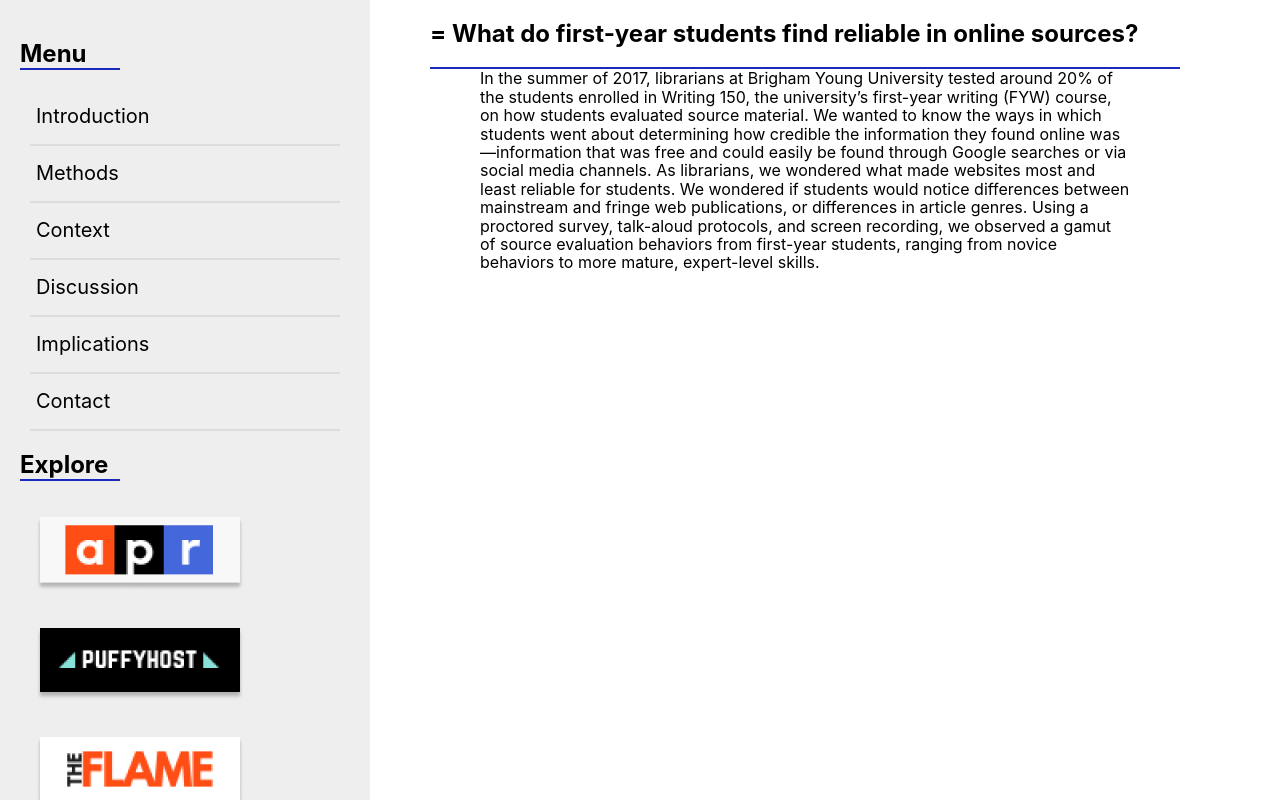
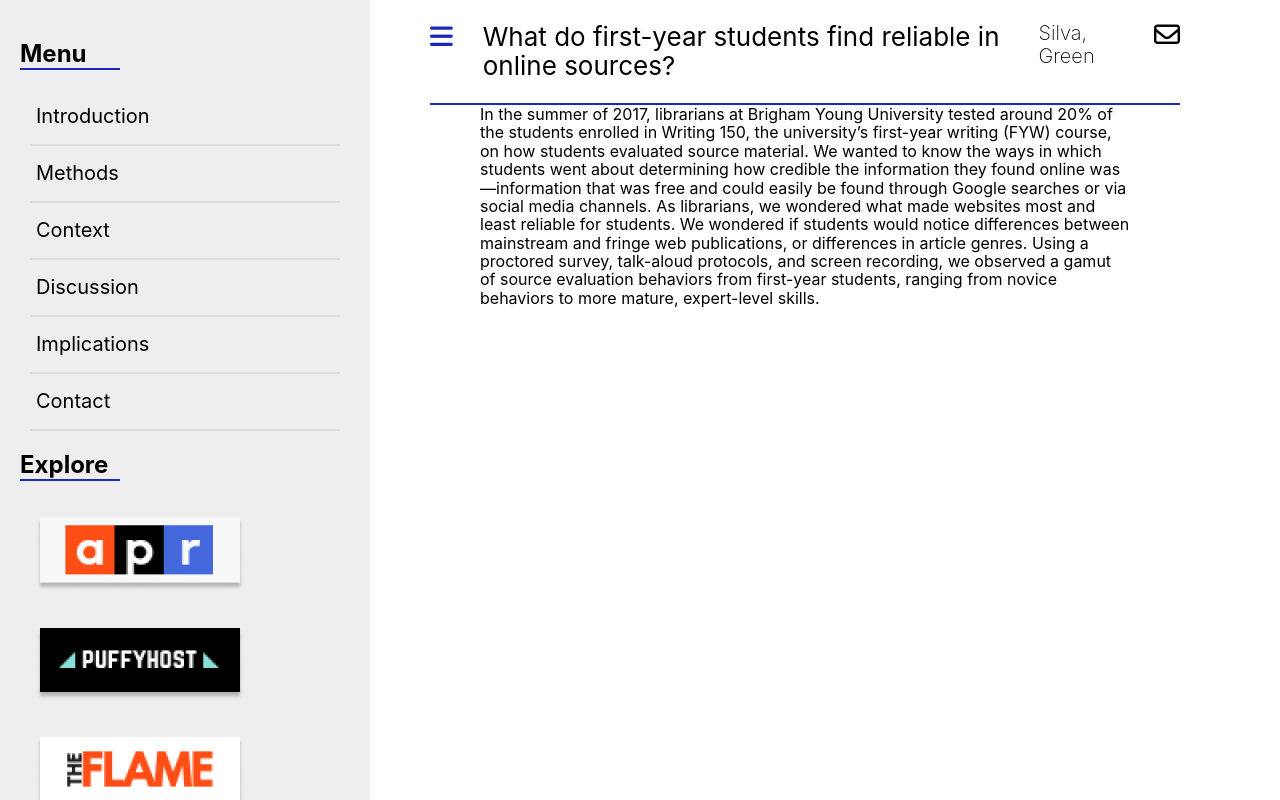
Before and after one commit to michaelmendoza/kairos2020-silva-green-mendoza, a React (Create React App) app: page / in a window 1280 px wide. Built offline with nearby package versions, Linux system fonts and the light colour scheme.

Commit message:
Added main-view header styles

```diff
--- a/public/index.html
+++ b/public/index.html
@@ -24,6 +24,8 @@
       work correctly both with client-side routing and a non-root public URL.
       Learn how to configure a non-root public URL by running `npm run build`.
     -->
+    <script src="https://kit.fontawesome.com/c4a0155d0c.js" crossorigin="anonymous"></script>
+
     <title>React App</title>
   </head>
   <body>
--- a/src/App.js
+++ b/src/App.js
@@ -35,7 +35,13 @@ function App() {
       </nav>
       <section className="main-view">
         <header>
-          <h2> <span> = </span> What do first-year students find reliable in online sources?</h2>
+          <h2 className="flex-container">
+            <span> <i className="fas fa-bars"></i> </span>
+            <text className="title"> What do first-year students find reliable in online sources? </text>
+            <span className="flex-item"></span>
+            <text className="authors"> Silva, Green</text>
+            <i className="far fa-envelope"></i>
+          </h2>
         </header>
         <section>
           <title>Introduction</title>
--- a/src/App.scss
+++ b/src/App.scss
@@ -13,7 +13,7 @@ $navcolor:  #eeeeee;
 }
 
 .flex-item {
-
+    flex: 1;
 }
 
 // Styles for nav list items
@@ -31,6 +31,8 @@ $navcolor:  #eeeeee;
         font-size: 24px;
         border-bottom: 2px solid #192ABC;
         width: 100px;
+
+
     }
 
     button {
@@ -63,6 +65,26 @@ $navcolor:  #eeeeee;
 .main-view {
     margin: 0px 0px 0px 330px;
     padding: 0px 100px;
+
+    h2 {
+        font-size: 26px;
+        font-weight: 400;
+    }
+
+    .title {
+        margin-left: 30px;
+    }
+
+    .authors {
+        margin-right: 30px;
+        font-size: 20px;
+        font-weight: 200;
+    }
+
+    .fa-bars {
+      color: #192ABC;
+    }
+
     header {
         border-bottom: 2px solid #192ABC;
     }
```
